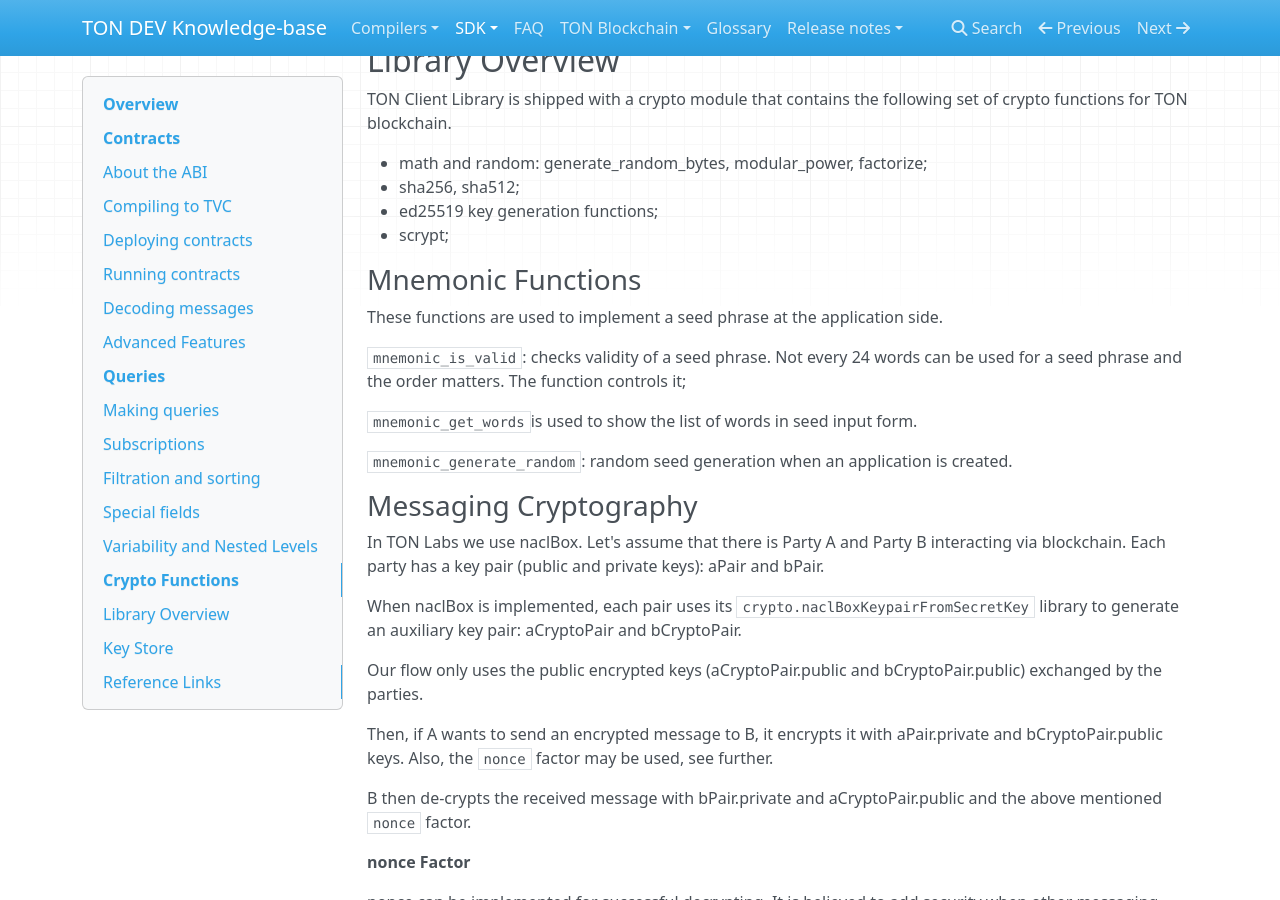
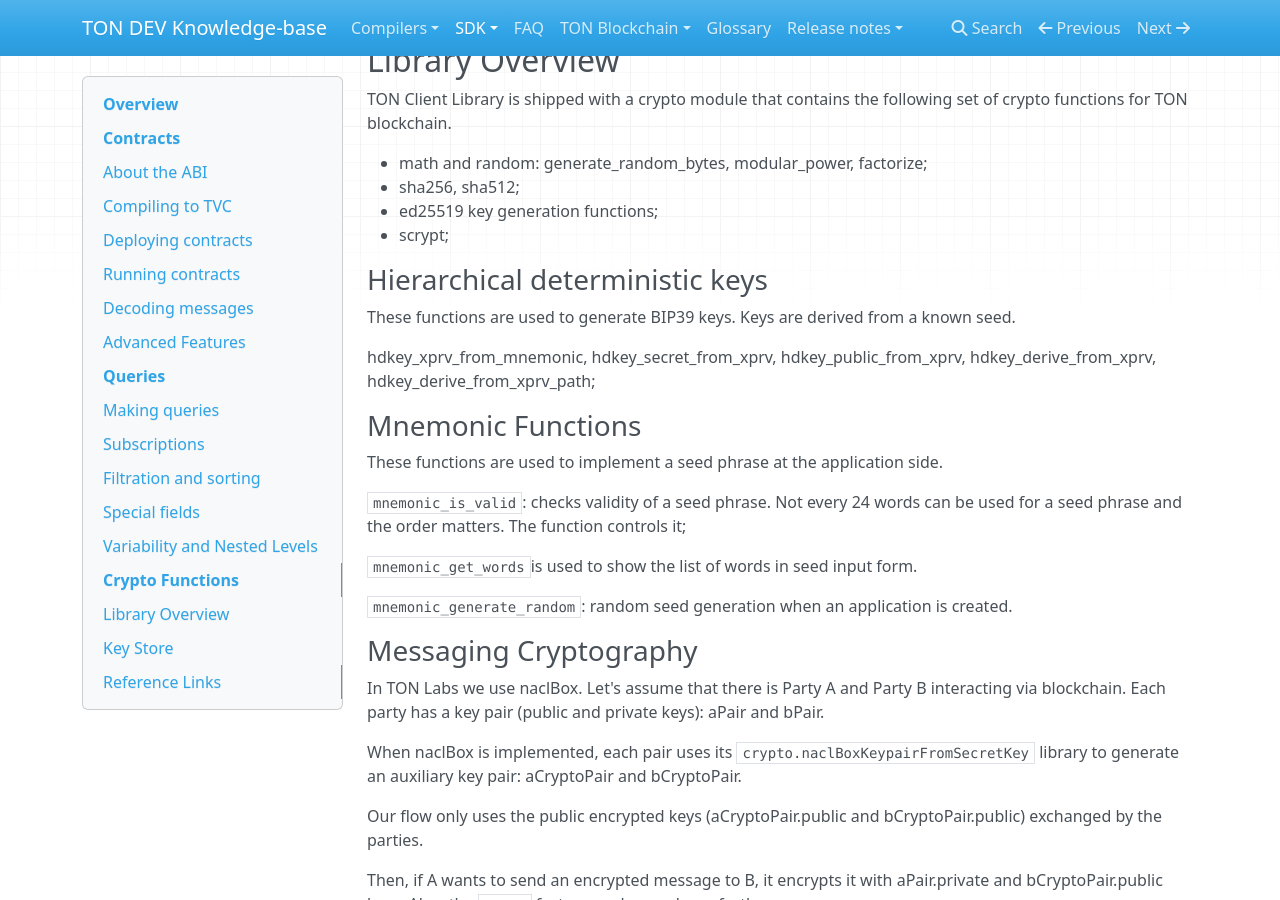
Before and after one commit to condor-the-bird/tondev, an MkDocs documentation site: the page built from docs/SDK/Client Libraries/Library Modules.md, in a window 1280 px wide and 900 px high, scrolled down 11832 px. Built offline with MkDocs 1.6.1, drawn with Linux system fonts in a browser that asks for light colours; nearby versions of some CDN libraries.

Commit message:
Update Library Modules.md

```diff
--- a/docs/SDK/Client Libraries/Library Modules.md
+++ b/docs/SDK/Client Libraries/Library Modules.md
@@ -518,6 +518,12 @@
 - ed25519 key generation functions;
 - scrypt;
 
+### Hierarchical deterministic keys
+
+These functions are used to generate BIP39 keys. Keys are derived from a known seed.
+
+hdkey_xprv_from_mnemonic, hdkey_secret_from_xprv, hdkey_public_from_xprv, hdkey_derive_from_xprv, hdkey_derive_from_xprv_path;
+
 ### Mnemonic Functions
 
 These functions are used to implement a seed phrase at the application side.
```
